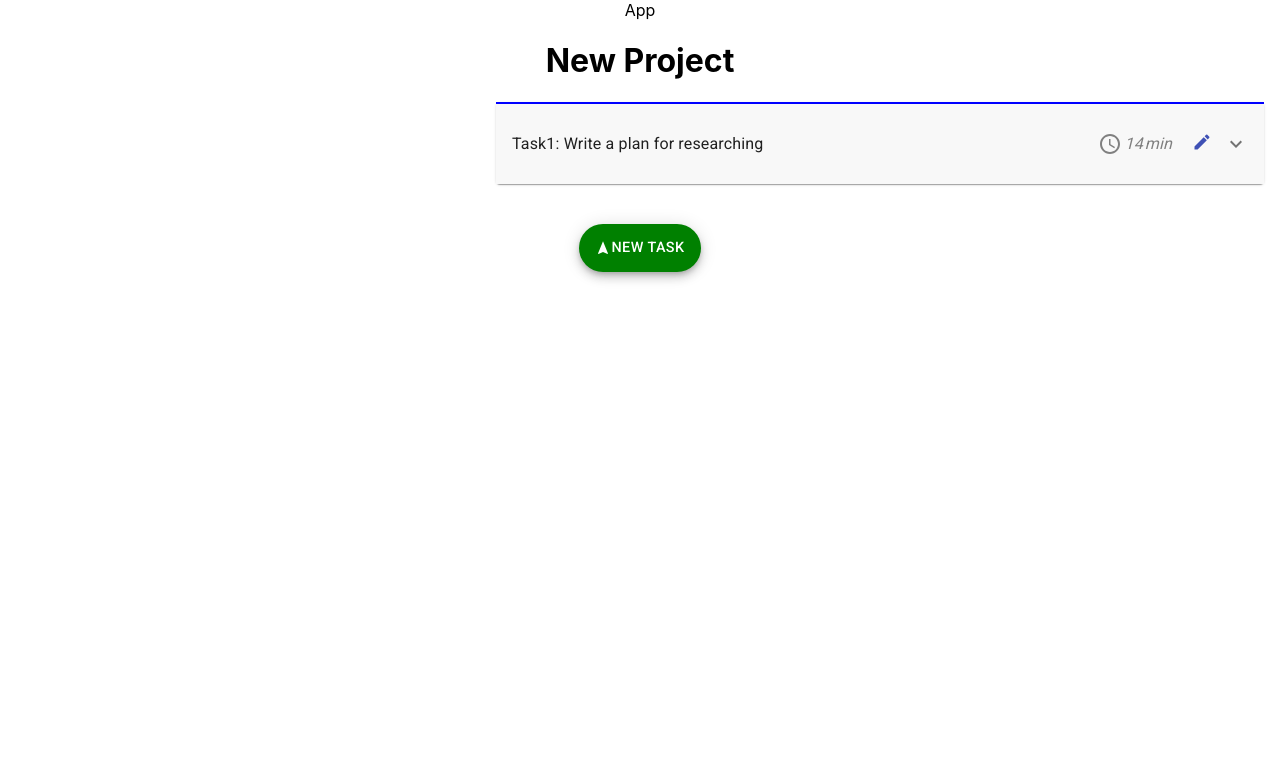
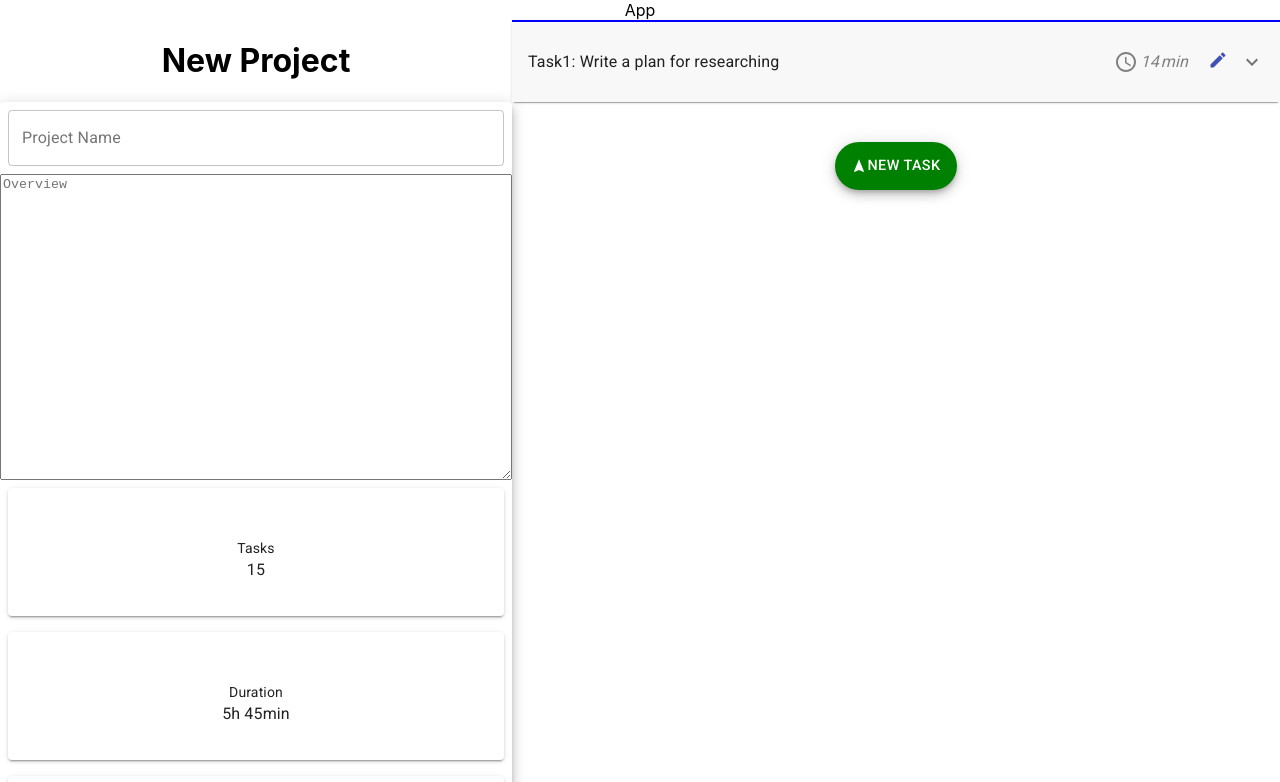
Before and after one commit to shahyan3/workflow-app, a React (Create React App) app: page /new-project in a window 1280 px wide. Shown: the top 782 px of the page. Built offline with nearby package versions, Linux system fonts and the light colour scheme.

Commit message:
Project Overview component layout note: incomplete

```diff
--- /dev/null
+++ b/src/components/ProjectOverview/InfoBox.js
@@ -0,0 +1,40 @@
+import React from "react";
+import { makeStyles } from "@material-ui/core/styles";
+import Paper from "@material-ui/core/Paper";
+import { Typography } from "@material-ui/core";
+
+const useStyles = makeStyles(theme => ({
+  root: {
+    display: "flex",
+    flexWrap: "wrap",
+    "& > *": {
+      margin: theme.spacing(1),
+      width: theme.spacing(15),
+      height: theme.spacing(16)
+    }
+  },
+  infoBoxTitle: {
+    marginTop: "50px"
+  },
+  flexItem: {
+    //   width: "100%",
+    flex: "1 0 10%"
+  }
+}));
+
+export default function InfoBox(props) {
+  const classes = useStyles();
+
+  return (
+    <div className={classes.root}>
+      {/* <Paper elevation={0} /> */}
+      {/* <Paper /> */}
+      <Paper className={classes.flexItem} elevation={2}>
+        <Typography className={classes.infoBoxTitle} variant="body2">
+          {props.infoBoxTitle}
+        </Typography>
+        <Typography variant="body1">{props.infoBoxValue}</Typography>
+      </Paper>
+    </div>
+  );
+}
--- /dev/null
+++ b/src/components/ProjectOverview/index.js
@@ -0,0 +1,159 @@
+import React from "react";
+import {
+  fade,
+  withStyles,
+  makeStyles,
+  createMuiTheme
+} from "@material-ui/core/styles";
+import { ThemeProvider } from "@material-ui/styles";
+import InputBase from "@material-ui/core/InputBase";
+import InputLabel from "@material-ui/core/InputLabel";
+import TextField from "@material-ui/core/TextField";
+import FormControl from "@material-ui/core/FormControl";
+import { green } from "@material-ui/core/colors";
+import TextareaAutosize from "@material-ui/core/TextareaAutosize";
+import InfoBox from "./InfoBox";
+
+const CssTextField = withStyles({
+  root: {
+    "& label.Mui-focused": {
+      color: "green"
+    },
+    "& .MuiInput-underline:after": {
+      borderBottomColor: "green"
+    },
+    "& .MuiOutlinedInput-root": {
+      "& fieldset": {
+        borderColor: "red"
+      },
+      "&:hover fieldset": {
+        borderColor: "yellow"
+      },
+      "&.Mui-focused fieldset": {
+        borderColor: "green"
+      }
+    }
+  }
+})(TextField);
+
+const BootstrapInput = withStyles(theme => ({
+  root: {
+    "label + &": {
+      marginTop: theme.spacing(3)
+    }
+  },
+  input: {
+    borderRadius: 4,
+    position: "relative",
+    backgroundColor: theme.palette.common.white,
+    border: "1px solid #ced4da",
+    fontSize: 16,
+    width: "auto",
+    padding: "10px 12px",
+    transition: theme.transitions.create(["border-color", "box-shadow"]),
+    // Use the system font instead of the default Roboto font.
+    fontFamily: [
+      "-apple-system",
+      "BlinkMacSystemFont",
+      '"Segoe UI"',
+      "Roboto",
+      '"Helvetica Neue"',
+      "Arial",
+      "sans-serif",
+      '"Apple Color Emoji"',
+      '"Segoe UI Emoji"',
+      '"Segoe UI Symbol"'
+    ].join(","),
+    "&:focus": {
+      boxShadow: `${fade(theme.palette.primary.main, 0.25)} 0 0 0 0.2rem`,
+      borderColor: theme.palette.primary.main
+    }
+  }
+}))(InputBase);
+
+const useStylesReddit = makeStyles(theme => ({
+  root: {
+    border: "1px solid #e2e2e1",
+    overflow: "hidden",
+    borderRadius: 4,
+    backgroundColor: "#fcfcfb",
+    transition: theme.transitions.create(["border-color", "box-shadow"]),
+    "&:hover": {
+      backgroundColor: "#fff"
+    },
+    "&$focused": {
+      backgroundColor: "#fff",
+      boxShadow: `${fade(theme.palette.primary.main, 0.25)} 0 0 0 2px`,
+      borderColor: theme.palette.primary.main
+    }
+  },
+  focused: {}
+}));
+
+function RedditTextField(props) {
+  const classes = useStylesReddit();
+
+  return (
+    <TextField InputProps={{ classes, disableUnderline: true }} {...props} />
+  );
+}
+
+const useStyles = makeStyles(theme => ({
+  root: {
+    display: "flex",
+    flexDirection: "column"
+  },
+  margin: {
+    margin: theme.spacing(1)
+  }
+}));
+
+const ValidationTextField = withStyles({
+  root: {
+    "& input:valid + fieldset": {
+      borderColor: "green",
+      borderWidth: 2
+    },
+    "& input:invalid + fieldset": {
+      borderColor: "red",
+      borderWidth: 2
+    },
+    "& input:valid:focus + fieldset": {
+      borderLeftWidth: 6,
+      padding: "4px !important" // override inline-style
+    }
+  }
+})(TextField);
+
+const theme = createMuiTheme({
+  palette: {
+    primary: green
+  }
+});
+
+export default function CustomizedInputs() {
+  const classes = useStyles();
+
+  return (
+    <form className={classes.root} noValidate>
+      <ThemeProvider theme={theme}>
+        <TextField
+          className={classes.margin}
+          label="Project Name"
+          variant="outlined"
+          id="mui-theme-provider-outlined-input"
+        />
+      </ThemeProvider>
+      <TextareaAutosize
+        aria-label="project-overview"
+        rowsMin={20}
+        placeholder="Overview"
+      />
+      <InfoBox infoBoxTitle="Tasks" infoBoxValue="15" />
+      <InfoBox infoBoxTitle="Duration" infoBoxValue="5h 45min" />
+      <InfoBox infoBoxTitle="Start Date" infoBoxValue="15/12/2020" />
+      <InfoBox infoBoxTitle="End Date" infoBoxValue="21/2/2021" />
+      <InfoBox infoBoxTitle="Created By" infoBoxValue="Shahyan Hasan" />
+    </form>
+  );
+}
--- a/src/components/TasksComponents/TaskExpansionPanel/index.js
+++ b/src/components/TasksComponents/TaskExpansionPanel/index.js
@@ -14,7 +14,7 @@ import PanelDescription from "../PanelDescription";
 
 const useStyles = makeStyles(theme => ({
   root: {
-    width: "60%",
+    width: "100%",
     marginLeft: "auto",
     paddingRight: "1rem"
   },
--- a/src/components/pages/NewProject/index.js
+++ b/src/components/pages/NewProject/index.js
@@ -1,22 +1,56 @@
 import React from "react";
+
+import { makeStyles } from "@material-ui/core/styles";
 
 // components
 import TaskExpansionPanel from "../../TasksComponents/TaskExpansionPanel/index";
 import PanelDetails from "../../TasksComponents/PanelDescription";
 import PanelTitle from "../../TasksComponents/PanelTitle";
 import CreateTaskBtn from "../../TasksComponents/CreateTaskBtn/index";
+import CustomizedInputs from "../../ProjectOverview/index";
+import { Paper } from "@material-ui/core";
+
+const useStyles = makeStyles(theme => ({
+  root: {
+    display: "flex",
+    flexDirection: "column"
+  },
+  margin: {
+    margin: theme.spacing(1)
+  },
+  projectContainer: {
+    display: "flex"
+  },
+  projectOverviewWrapper: {
+    width: "40%"
+  },
+  tasksContainer: {
+    width: "60%"
+  }
+}));
 
 const NewProject = () => {
+  const classes = useStyles();
+
   return (
     <React.Fragment>
-      <div className="new-project">
+      <div className={classes.projectContainer}>
+        <div className={classes.projectOverviewWrapper}>
           <h1>New Project</h1>
+          <Paper elevation={7}>
+            <div className="project">
+              <CustomizedInputs />
+            </div>
+          </Paper>
+        </div>
+        <div className={classes.tasksContainer}>
           <TaskExpansionPanel
             panelTitle={<PanelTitle />}
             panelDetails={<PanelDetails />}
           />
           <CreateTaskBtn />
         </div>
+      </div>
     </React.Fragment>
   );
 };
```
Also changed, not shown: src/components/common/form/TextArea.js (added). Lines whose indentation alone changed are shown as unchanged.
